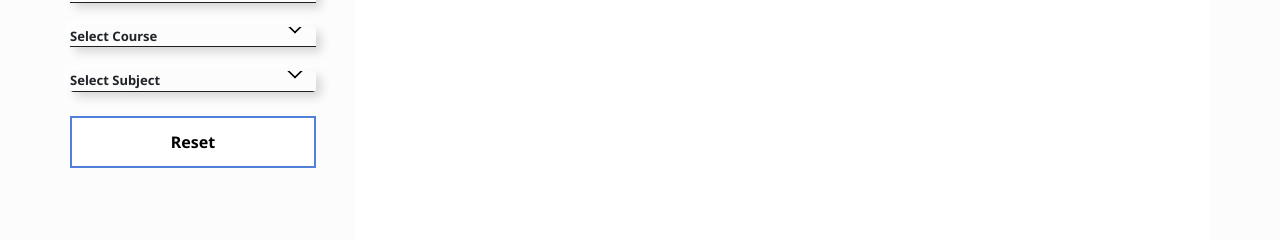
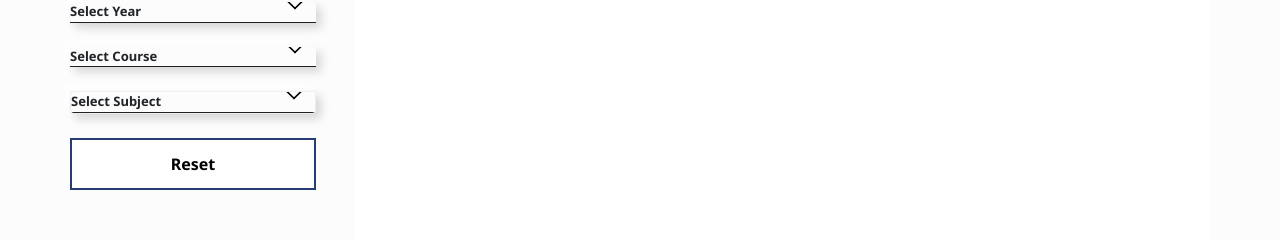
Before and after one commit to ripper-18/Ecommerce-Frontend, a React (Create React App) app: page / in a window 1280 px wide. Shown: the part 1064-1304 px from the top of the page. Built offline with nearby package versions, Linux system fonts and the light colour scheme; no server answers.

Commit message:
filter changes, slight

```diff
--- a/src/pages/main_page/Filters.module.css
+++ b/src/pages/main_page/Filters.css
@@ -6,9 +6,11 @@
     font-size: 36px;
     font-weight: 700;
 }
+
 .select {
     position: relative;
 }
+
 .select {
     width: 100%;
     padding: 15px;
@@ -22,6 +24,7 @@
     background: inherit;
     appearance: none;
 }
+
 .chevronDown {
     background-repeat: no-repeat;
     background-position-x: 50%;
@@ -35,6 +38,7 @@
     z-index: 200;
     right: 15px;
 }
+
 .resetContainer button {
     height: 52px;
     border-radius: 0 !important;
@@ -42,8 +46,18 @@
     font-weight: 600;
     background: #fff;
     color: #000;
-    border: 2px solid #517fda !important;
 }
+
 .resetContainer button:hover {
     color: #fff !important;
 }
+
+.reset-button {
+    background: white;
+}
+
+.reset-button:hover {
+    background: #273c75;
+    box-shadow: -5px 5px 5px #e8e8e8,
+        5px -5px 5px #ffffff;
+}
--- a/src/pages/main_page/Filters.js
+++ b/src/pages/main_page/Filters.js
@@ -2,9 +2,8 @@ import React,{Component} from 'react'
 import { Form, Container, Card } from 'react-bootstrap';
 import {connect} from 'react-redux'
 import Select from "react-select";
-import styles from  './Filters.module.css'
+import './Filters.css'
 import FilterAccordion from "./FiltersArcadion";
-import cx from 'classnames';
 
 const options = [
     {value:"0",label:"None"},
@@ -52,8 +51,8 @@ class Filters extends Component {
                 <div className="col-sm-12 p-0">
                     <button
                         onClick={() => window.location.reload()}
-                        className="btn btn-lg btn-outline-danger w-100"
-                        style={{borderColor:"#517fda"}}
+                        className="btn btn-lg btn-outline-danger w-100 reset-button"
+                        style={{borderColor:"#273c75"}}
                     >
                         Reset
                         </button>
--- a/src/pages/main_page/FiltersArcadion.css
+++ b/src/pages/main_page/FiltersArcadion.css
@@ -7,27 +7,33 @@
     transition: transform 0.5s ease-in-out;
     transform: rotateX(0deg);
 }
-.card {
+
+.filter-card {
     border: none;
     margin-bottom: 0;
     background: transparent;
 }
+
 .cardHeader {
     margin-bottom: 0 !important;
     background: transparent;
     border-bottom: 1px solid #231f20 !important;
     cursor: pointer;
 }
+
 .ul {
     list-style: none;
     padding-left: 1px;
 }
+
 .ul li {
     padding-left: 1px;
 }
+
 .ul li label {
     display: flex;
 }
+
 .ul li label input {
     border-radius: 2px;
     width: 16px;
@@ -38,9 +44,11 @@
     min-width: 16px;
     min-height: 16px;
 }
+
 .ul li label p {
     margin-top: -4px;
 }
+
 .resetContainer button {
     height: 52px;
     border-radius: 0 !important;
@@ -50,6 +58,7 @@
     color: #000;
     border: 2px solid #d8173c;
 }
+
 .resetContainer button:hover {
     color: #fff !important;
 }
--- a/src/pages/main_page/FiltersArcadion.js
+++ b/src/pages/main_page/FiltersArcadion.js
@@ -21,7 +21,7 @@ class FilterAccordion extends Component {
     render() {
         return (
             <Accordion className="my-3">
-                <Card className='card my-4'>
+                <Card className='filter-card my-4'>
                     <Accordion.Toggle
                         as={Card.Header}
                         className='cardHeader col-sm-12 p-0'
@@ -91,7 +91,7 @@ class FilterAccordion extends Component {
                         </Card.Body>
                     </Accordion.Collapse>
                 </Card>
-                <Card className="card my-3 my-md-4">
+                <Card className="filter-card my-3 my-md-4">
                     <Accordion.Toggle
                         as={Card.Header}
                         className="cardHeader col-sm-12 p-0"
```
